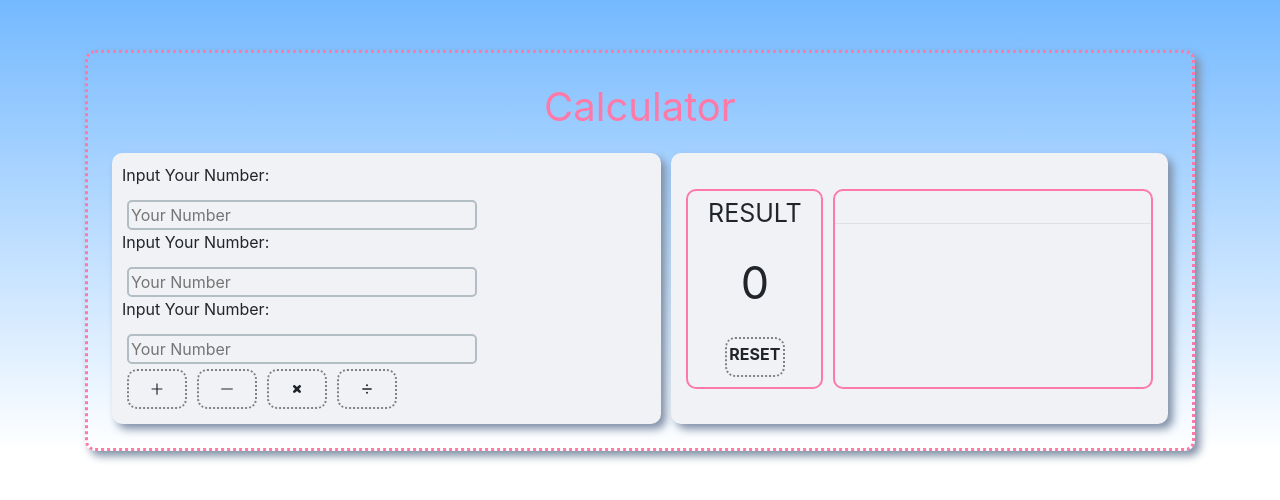
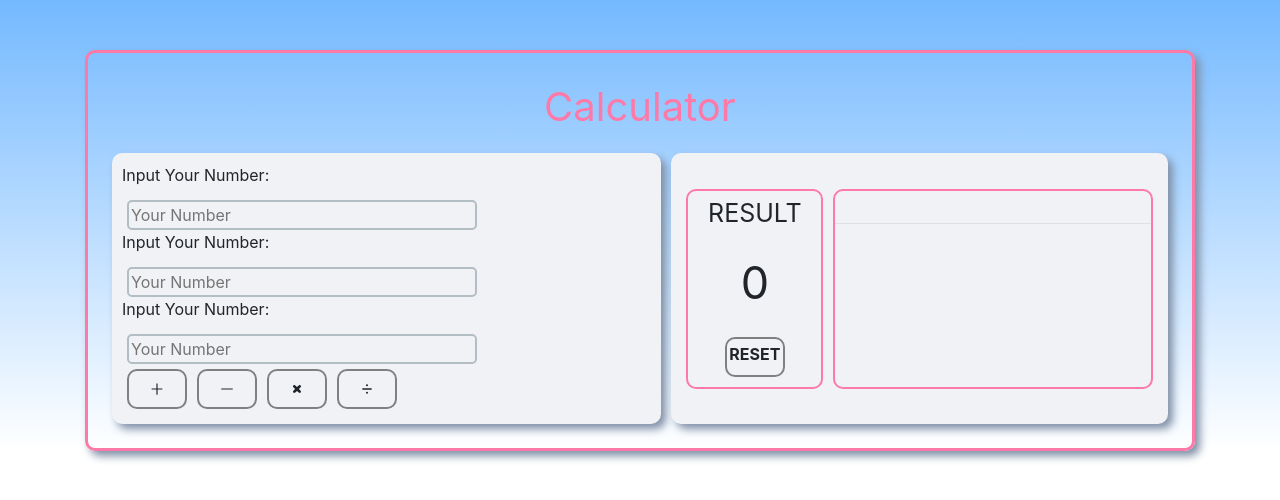
Before and after one commit to gorillaworkout/minicalculator, a React (Create React App) app: page / in a window 1280 px wide. Shown: the top 500 px of the page. Built offline with nearby package versions, Linux system fonts and the light colour scheme.

Commit message:
update solid border

```diff
--- a/src/Pages/Calculator.css
+++ b/src/Pages/Calculator.css
@@ -18,7 +18,7 @@
     margin-top:50px;
     border-radius:10px;
     box-shadow: 5px 5px 8px #7f8fa6;
-    border:3px dotted #fd79a8;
+    border:3px solid #fd79a8;
     display: flex;
     flex-direction: column;
 }
@@ -54,7 +54,7 @@
     justify-content: center;
     align-items: center;
     border:10px;
-    border:2px dotted gray;
+    border:2px solid gray;
 
     border-radius:10px;
     transition: 0.7s all;
```
